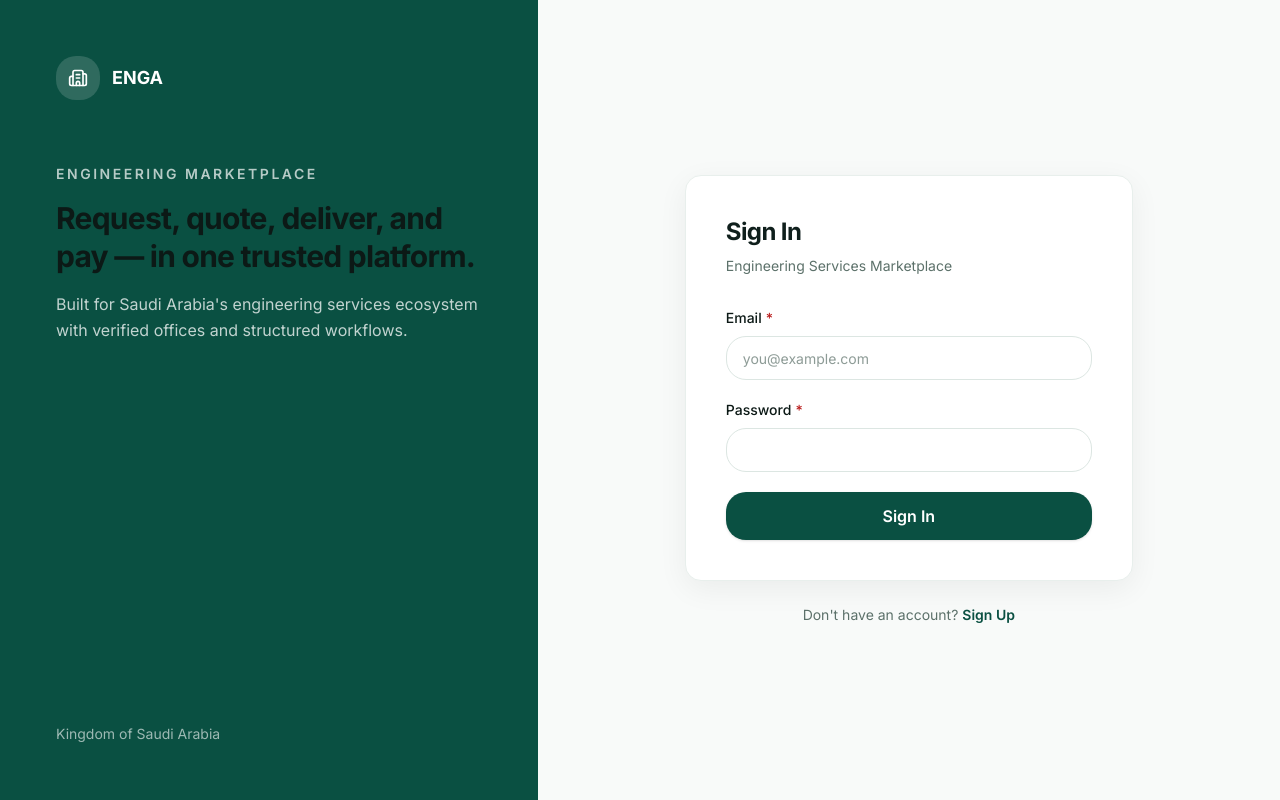
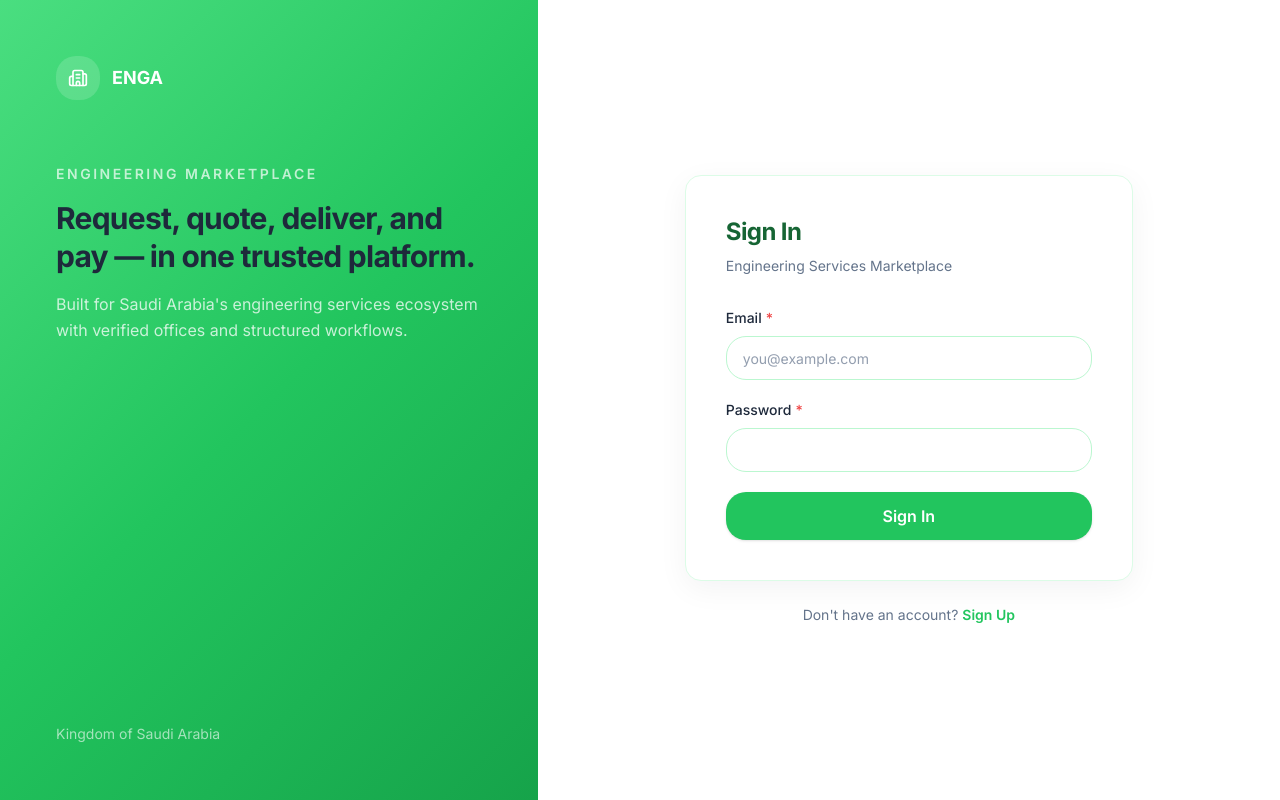
Before and after one commit to artur915/ENGA_dartek, a Next.js app: page /en/auth/sign-in in a window 1280 px wide. Built offline with nearby package versions, Linux system fonts and the light colour scheme.

Commit message:
feat: fix the error

```diff
--- a/src/app/globals.css
+++ b/src/app/globals.css
@@ -1,31 +1,31 @@
 @import "tailwindcss";
 
 :root {
-  --background: #f4f7f6;
-  --foreground: #0c1916;
-  --navy: #0f1f1c;
-  --primary: #0a5042;
-  --primary-light: #127a65;
-  --primary-dark: #063328;
-  --accent: #b8941f;
-  --accent-light: #d4af37;
+  --background: #ffffff;
+  --foreground: #1e293b;
+  --navy: #166534;
+  --primary: #22c55e;
+  --primary-light: #4ade80;
+  --primary-dark: #16a34a;
+  --accent: #f59e0b;
+  --accent-light: #fbbf24;
   --surface: #ffffff;
-  --surface-muted: #eef3f1;
+  --surface-muted: #f0fdf4;
   --surface-elevated: #ffffff;
-  --landing-bg: #f8faf9;
-  --landing-muted: #f0f4f2;
-  --border: #dce6e2;
-  --border-subtle: #e8efec;
-  --muted: #5c716a;
-  --muted-foreground: #3d524c;
-  --success: #15803d;
-  --warning: #b45309;
-  --danger: #b91c1c;
-  --ring: rgba(10, 80, 66, 0.25);
-  --shadow-sm: 0 1px 2px rgba(12, 25, 22, 0.05);
-  --shadow-md: 0 4px 16px rgba(12, 25, 22, 0.07);
-  --shadow-lg: 0 12px 40px rgba(12, 25, 22, 0.1);
-  --shadow-soft: 0 8px 30px rgba(12, 25, 22, 0.06);
+  --landing-bg: #ffffff;
+  --landing-muted: #ecfdf5;
+  --border: #bbf7d0;
+  --border-subtle: #dcfce7;
+  --muted: #64748b;
+  --muted-foreground: #475569;
+  --success: #22c55e;
+  --warning: #f59e0b;
+  --danger: #ef4444;
+  --ring: rgba(34, 197, 94, 0.35);
+  --shadow-sm: 0 1px 2px rgba(15, 23, 42, 0.04);
+  --shadow-md: 0 4px 16px rgba(15, 23, 42, 0.06);
+  --shadow-lg: 0 12px 40px rgba(15, 23, 42, 0.08);
+  --shadow-soft: 0 8px 30px rgba(15, 23, 42, 0.05);
   --radius-sm: 0.5rem;
   --radius-md: 0.75rem;
   --radius-lg: 1rem;
@@ -40,7 +40,7 @@
   --text-2xl: 1.5rem;
   --text-3xl: 1.875rem;
   --text-4xl: 2.25rem;
-  --info: #0369a1;
+  --info: #0ea5e9;
 }
 
 @theme inline {
@@ -138,12 +138,12 @@
   }
 
   ::selection {
-    background: color-mix(in srgb, var(--primary) 18%, transparent);
-    color: var(--primary-dark);
+    background: color-mix(in srgb, var(--primary) 22%, transparent);
+    color: var(--navy);
   }
 
   :focus-visible {
-    outline: 2px solid var(--primary-light);
+    outline: 2px solid var(--primary);
     outline-offset: 2px;
   }
 }
@@ -166,7 +166,7 @@
   }
 
   .gradient-primary {
-    background: linear-gradient(135deg, var(--primary-dark) 0%, var(--primary) 45%, var(--primary-light) 100%);
+    background: linear-gradient(135deg, var(--primary-light) 0%, var(--primary) 50%, var(--primary-dark) 100%);
   }
 
   .gradient-subtle {
@@ -186,7 +186,7 @@
   }
 
   .link-primary {
-    @apply font-semibold text-primary transition-colors hover:text-primary-light;
+    @apply font-semibold text-primary transition-colors hover:text-primary-dark;
   }
 
   .status-green {
--- a/src/components/landing/LandingSection.tsx
+++ b/src/components/landing/LandingSection.tsx
@@ -7,8 +7,8 @@ type LandingVariant = "light" | "muted" | "brand" | "dark";
 const variantStyles: Record<LandingVariant, string> = {
   light: "bg-landing-bg text-foreground",
   muted: "bg-landing-muted text-foreground",
-  brand: "bg-primary text-white",
-  dark: "bg-navy text-white",
+  brand: "gradient-primary text-white",
+  dark: "bg-primary text-white",
 };
 
 export function LandingSection({
--- a/src/components/layout/AuthShell.tsx
+++ b/src/components/layout/AuthShell.tsx
@@ -25,7 +25,7 @@ export function AuthShell({
 }) {
   return (
     <div className="flex min-h-screen bg-landing-bg">
-      <div className="relative hidden w-[42%] flex-col justify-between bg-primary p-10 text-white lg:flex xl:p-14">
+      <div className="gradient-primary relative hidden w-[42%] flex-col justify-between p-10 text-white lg:flex xl:p-14">
         <div>
           <Link href="/" className="inline-flex items-center gap-3">
             <div className="flex h-11 w-11 items-center justify-center rounded-xl bg-white/15">
```
